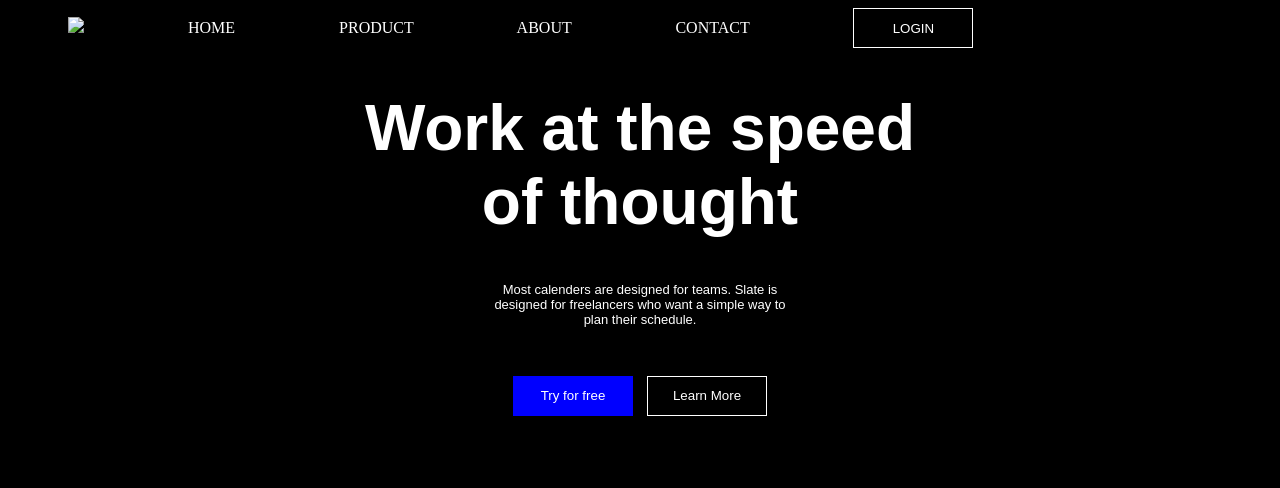
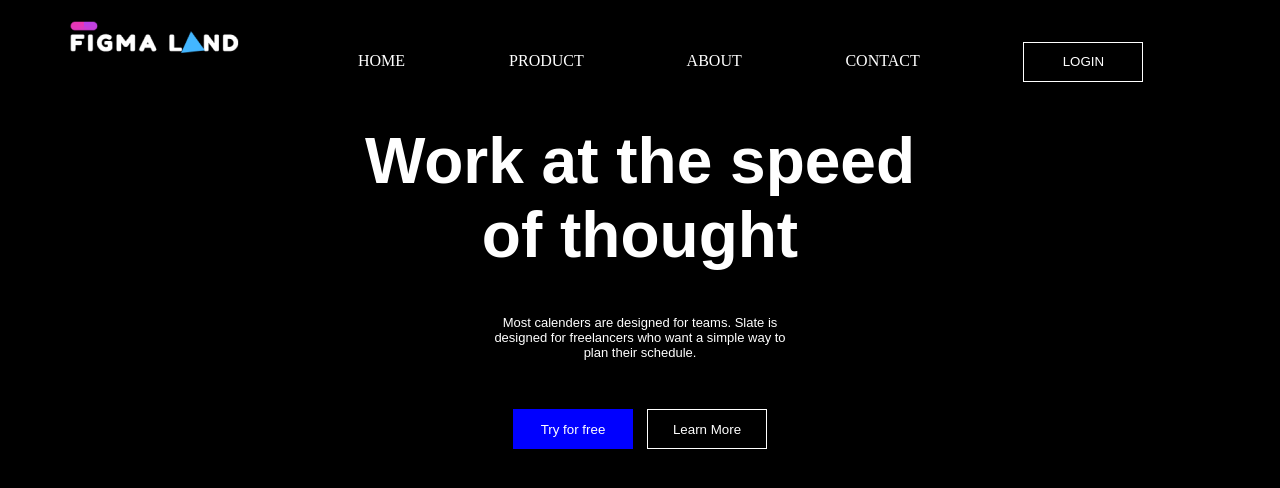
Before and after one commit to Vedika2663/FigmaLand, a plain HTML site: page index.html in a window 1280 px wide. Drawn offline with Linux system fonts and the light colour scheme.

Commit message:
Update index.html

```diff
--- a/index.html
+++ b/index.html
@@ -8,7 +8,7 @@
     <link rel="stylesheet" href="style2.css">
 </head>
 <body>
-    <span><p class="a"><img src="./.vscode/download.png"> HOME PRODUCT ABOUT CONTACT
+    <span><p class="a"><img src="download.png"> HOME PRODUCT ABOUT CONTACT
     <button type="button">LOGIN</button></p></span>
     <center class="b">
     <h1>Work at the speed <br>of thought</h1>
```
